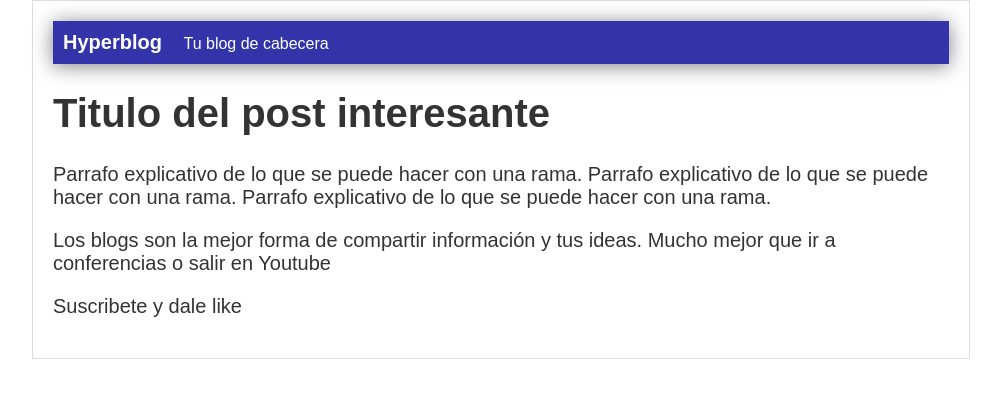
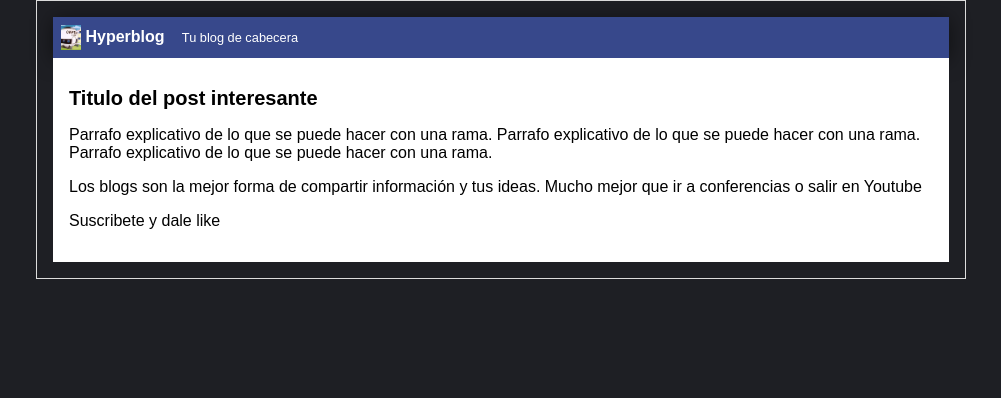
Before and after one commit to oscarvivas/hyperblog, a plain HTML site: page index.html in a window 1280 px wide. Shown: the whole page, without its empty margins (139-1140 px from the left). Drawn offline with Linux system fonts and the light colour scheme.

Commit message:
color de fondo logo nuevo y mejor color de header

```diff
--- a/css/estilos.css
+++ b/css/estilos.css
@@ -1,6 +1,6 @@
 body
 {
-    color: #333;
+    background: #1e1f24;
     text-align: center;
     font-family: Arial;
     font-size: 16px;
@@ -9,12 +9,17 @@ body
 }
 #cabecera
 {
-    background: #33A;
+    background: #37488b;
     box-shadow: 0px 2px 20px 0px rgba(0,0,0,0.5);
     color: white;
     font-weight: bold;
     margin: 0;
     padding: 0.5em;
+}
+#cabecera #logo
+{
+    width: 20px;
+    vertical-align: middle;
 }
 #cabecera #tagline
 {
@@ -30,7 +35,12 @@ body
     border: 1px solid #DDD;
     margin: 0 auto;
 }
-#container
+#container h1
 {
     font-size: 20px;
 }
+#post
+{
+    background: white;
+    padding: 1em;
+}
--- a/index.html
+++ b/index.html
@@ -6,6 +6,7 @@
     <body>
         <div id="container">
             <div id="cabecera" >
+                <img id="logo" src="img/capsula.png">
                 Hyperblog
                 <span id="tagline">
                     Tu blog de cabecera
```
